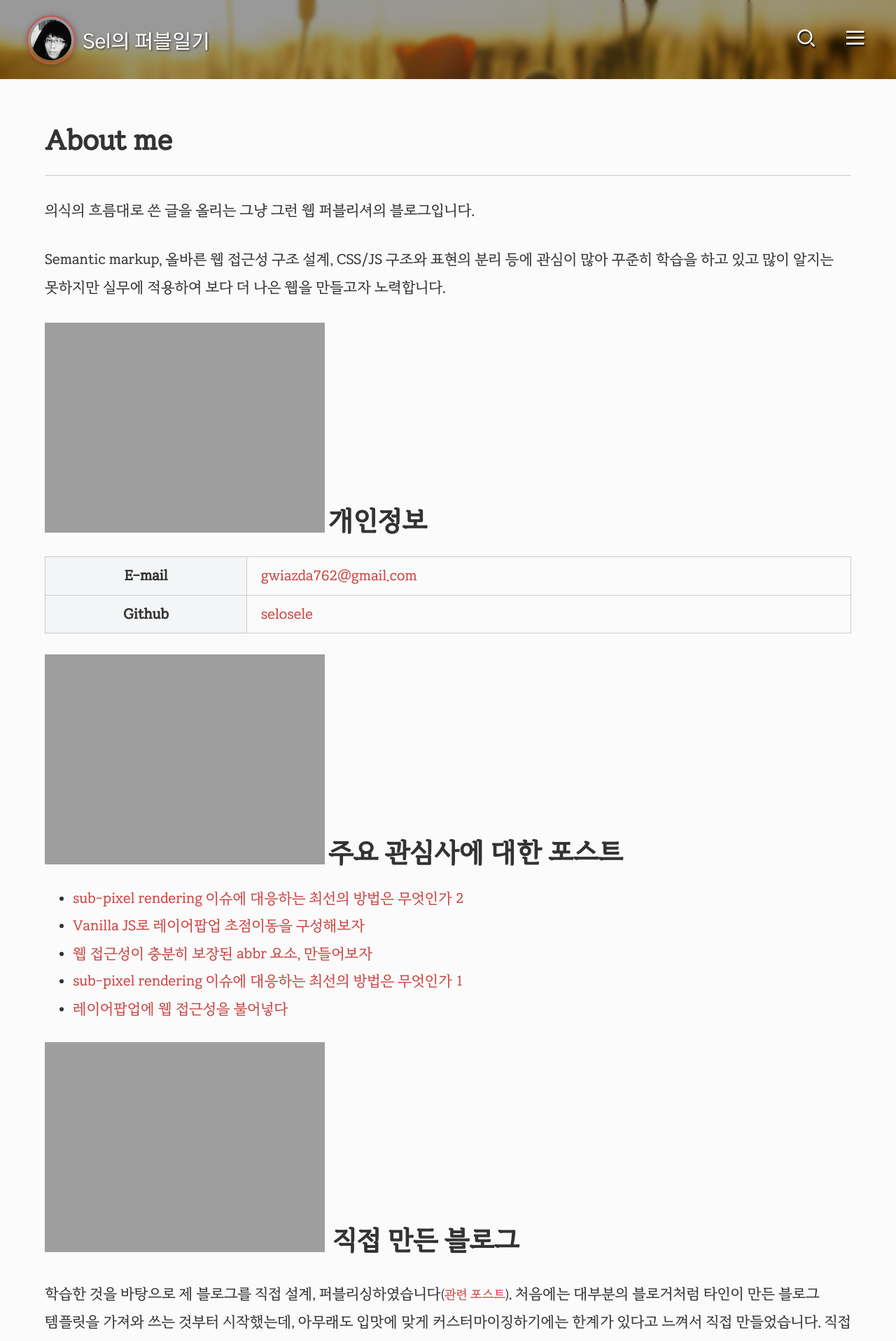
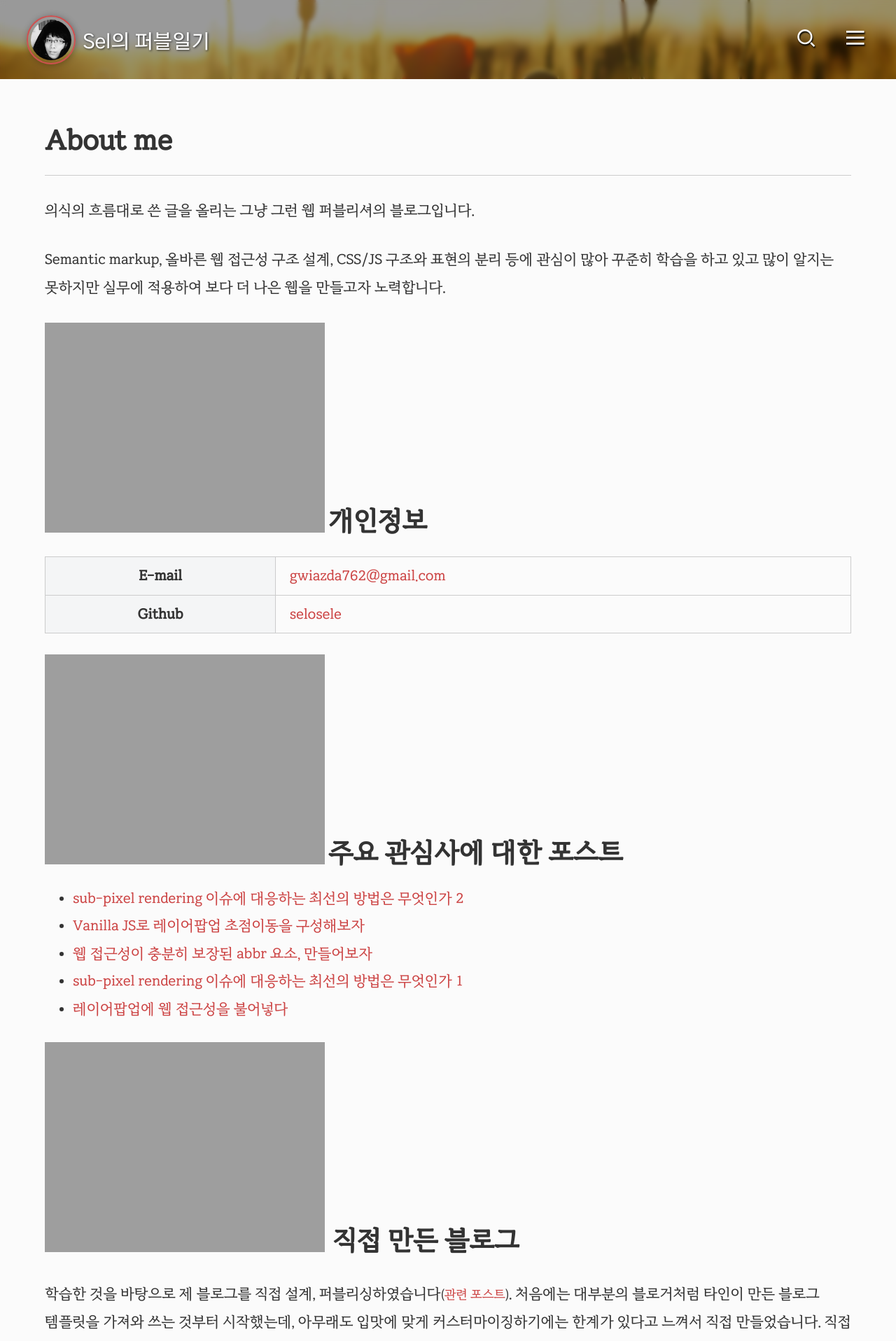
Before and after one commit to selosele/selosele.github.io, a Jekyll site: the page built from about.html, in a window 1280 px wide. Shown: the top 1916 px of the page at 70% size. Built offline with Jekyll 4.4.1, drawn with Linux system fonts in a browser that asks for light colours; grey boxes are pictures that could not be loaded.

Commit message:
레이아웃 CSS 수정

```diff
--- a/_sass/tidy-red/_base.scss
+++ b/_sass/tidy-red/_base.scss
@@ -47,13 +47,15 @@ body {
    height: 100%;
 }
 
+img {
+   max-width: 100%;
+   border: 0;
+   vertical-align: middle;
+}
+
 a {
    color: $sub_color03;
    text-decoration: none;
-}
-
-[href*="mailto:"] {
-   word-break: break-all;
 }
 
 button {
--- a/_sass/tidy-red/_components.scss
+++ b/_sass/tidy-red/_components.scss
@@ -10,6 +10,7 @@
    padding-left: 0;
    border-collapse: collapse;
    list-style: none;
+   table-layout: fixed;
    box-sizing: border-box;
 
    &__row {
--- a/_sass/tidy-red/_custom.scss
+++ b/_sass/tidy-red/_custom.scss
@@ -53,7 +53,11 @@
 
    &__info-table {
       .fake-table__header {
-         width: 25%;
+         width: 40%;
+
+         @media (min-width: $min_small_width) {
+            width: 25%;
+         }
       }
    }
 }
--- a/_sass/tidy-red/_reset.scss
+++ b/_sass/tidy-red/_reset.scss
@@ -1,12 +1,6 @@
 /* ==========================================================================
    STYLE RESETS
    ========================================================================== */
-
-img {
-  max-width: 100%;
-  border: 0;
-  vertical-align: middle;
-}
 
 /* http://meyerweb.com/eric/tools/css/reset/
    v2.0 | 20110126
@@ -33,21 +27,25 @@ time, mark, audio, video {
 	font: inherit;
 	vertical-align: baseline;
 }
+
 /* HTML5 display-role reset for older browsers */
 // article, aside, details, figcaption, figure,
 // footer, header, hgroup, menu, nav, section {
 // 	display: block;
 // }
+
 blockquote, q {
 	quotes: none;
 }
+
 q:before, q:after {
 	content: '';
 	content: none;
 }
+
 table {
 	width: 100%;
 	border-collapse: collapse;
 	border-spacing: 0;
-	// table-layout: fixed;
+	table-layout: fixed;
 }
--- a/_sass/tidy-red/_syntax.scss
+++ b/_sass/tidy-red/_syntax.scss
@@ -15,10 +15,15 @@ figure.highlight {
   line-height: 1.8;
   color: $grey08;
 
+  ::selection {
+    background-color: $grey12;
+    color: $black04;
+  }
+
   > pre,
   pre.highlight {
     margin: 0;
-	padding: 0.5rem 1rem;
+	  padding: 0.5rem 1rem;
   }
 }
 
@@ -29,13 +34,6 @@ code {
     padding: 0.368em 0.579em;
     line-height: 2.2;
     vertical-align: middle;
-  }
-
-  &.language-plaintext {
-	*::selection {
-		background-color: $grey12;
-		color: $black04;
-	}
   }
 }
 
```
